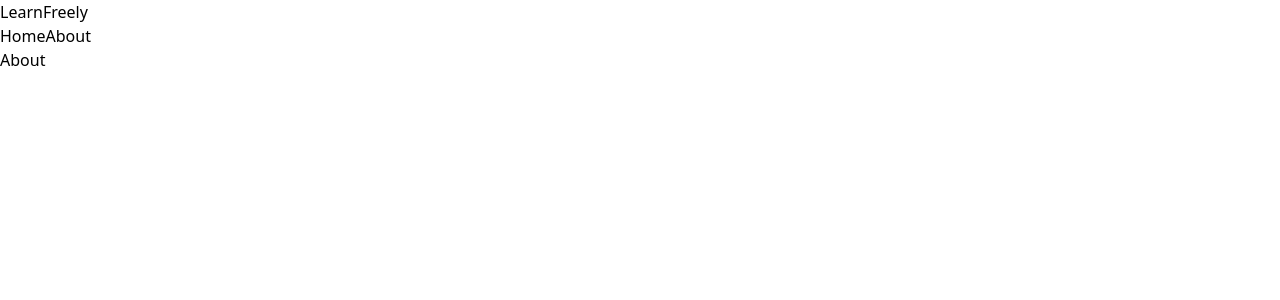
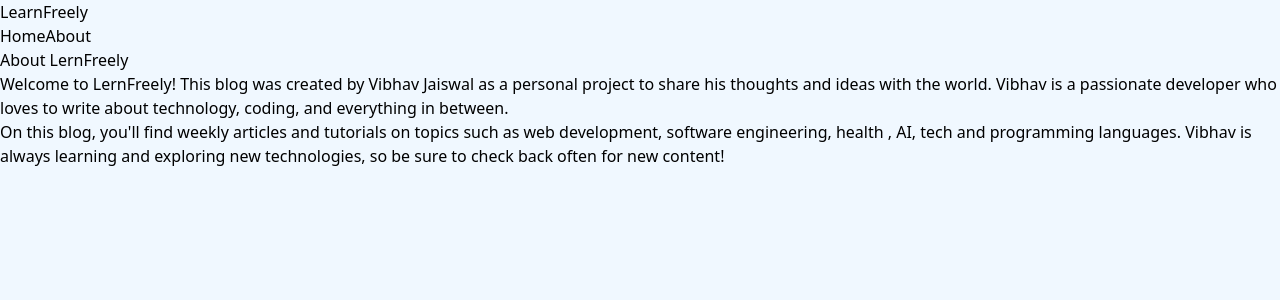
Before and after one commit to Vibhav-Jaiswal/blog_app, a React (Vite) app: page /about in a window 1280 px wide. Shown: the top 300 px of the page. Built offline with nearby package versions, Linux system fonts and the light colour scheme.

Commit message:
add about page and UI changes

```diff
--- a/src/components/Header.jsx
+++ b/src/components/Header.jsx
@@ -3,11 +3,13 @@ import { Link } from "react-router-dom";
 
 const Header = () => {
   return (
-    <div className="flex bg-slate-400 p-4 justify-around items-center">
-      <h1 className="font-bold text-2xl">
-        <span className="text-gray-200">Learn</span>
-        <span className="text-gray-600">Freely</span>
-      </h1>
+    <div className="flex flex-wrap bg-slate-400 p-4 justify-around items-center">
+      <Link to="/">
+        <h1 className="font-bold text-xl sm:text-2xl">
+          <span className="text-gray-200">Learn</span>
+          <span className="text-gray-600">Freely</span>
+        </h1>
+      </Link>
       <div className="flex flex-row gap-4">
         <Link to="/">Home</Link>
         <Link to="/about">About</Link>
--- a/src/index.css
+++ b/src/index.css
@@ -6,3 +6,7 @@
     scrollbar-width: none;
     scroll-behavior: smooth;
 }
+
+body{
+    background-color: aliceblue;
+}
--- a/src/pages/About.jsx
+++ b/src/pages/About.jsx
@@ -1,9 +1,28 @@
-import React from 'react'
+export default function About() {
+  return (
+    <div className="flex items-center justify-center py-10">
+      <div className="max-w-2xl mx-auto p-3 text-center">
+        <div>
+          <h1 className="text-3xl font font-semibold text-center my-7">
+            About LernFreely
+          </h1>
+          <div className="text-md text-gray-500 flex flex-col gap-6">
+            <p>
+              Welcome to LernFreely! This blog was created by Vibhav Jaiswal as
+              a personal project to share his thoughts and ideas with the world.
+              Vibhav is a passionate developer who loves to write about
+              technology, coding, and everything in between.
+            </p>
 
-const About = () => {
-  return (
-    <div>About</div>
-  )
+            <p>
+              On this blog, you'll find weekly articles and tutorials on topics
+              such as web development, software engineering, health , AI, tech
+              and programming languages. Vibhav is always learning and exploring
+              new technologies, so be sure to check back often for new content!
+            </p>
+          </div>
+        </div>
+      </div>
+    </div>
+  );
 }
-
-export default About
--- a/src/pages/Blog.jsx
+++ b/src/pages/Blog.jsx
@@ -15,39 +15,32 @@ const Blog = () => {
   }, []);
 
   return (
-    <div>
+    <>
       {data && (
-        <div className="flex flex-col">
-          <img className="w-3/5 self-center py-4" src={data.image} alt="logo" />
-          <div className="p-8 ">
-            <p>
-              <span className="font-semibold mr-2">Title:</span>
-              {data.title}
-            </p>
-            <p>
+        <div className="p-3 flex flex-col max-w-6xl mx-auto min-h-screen">
+          <h1 className="text-2xl mt-10 p-3 text-center font-serif max-w-2xl mx-auto lg:text-3xl">
+            {data.title}
+          </h1>
+          <img className="mt-10 p-3 w-4/5 object-cover self-center" src={data.image} alt="logo" />
+          <div className="p-3 max-w-2xl mx-auto w-full">
+            <div className="flex justify-between p-3 border-b border-slate-500 text-xs">
+              <span>{data.published_date}</span>
+              <span>{data.reading_time} reading</span>
+            </div>
+            <p className="py-3">
               <span className="font-semibold mr-2">Author:</span>
               {data.author}
             </p>
-            <p>
-              <span className="font-semibold mr-2">Category:</span>{" "}
-              {data.category}
+            <p className="font-bold">
+              {data.category}:
             </p>
             <p>
-              <span className="font-semibold mr-2"> Published Date:</span>
-              {data.published_date}
-            </p>
-            <p>
-              <span className="font-semibold mr-2">Reading Time:</span>{" "}
-              {data.reading_time}
-            </p>
-            <p>
-              <span className="font-semibold mr-2">Content:</span>{" "}
               {data.content}
             </p>
           </div>
         </div>
       )}
-    </div>
+    </>
   );
 };
 
```
